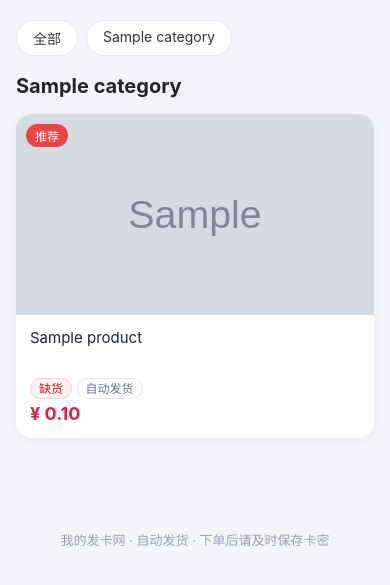
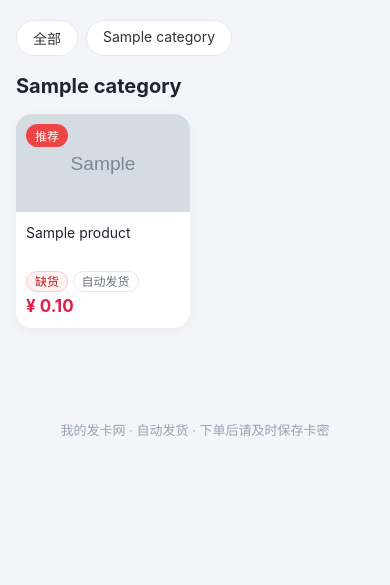
Before and after one commit to qwetcn/fakawang, a Flask app: page / in a window 390 px wide. Shown: the part 52-637 px from the top of the page. Run offline with Flask 3, Linux system fonts and the light colour scheme; data comes from the database, SQL or seed files in the repository; tables that the repository leaves empty hold one stand-in row (values such as "Sample post"); grey boxes marked "Sample" are stand-in pictures.

Commit message:
手机端商品卡片一行两个

```diff
--- a/static/style.css
+++ b/static/style.css
@@ -83,6 +83,11 @@ code { background: #f1f5f9; padding: 2px 6px; border-radius: 6px; font-size: 13p
   .buy-img { width: 100%; }
   .form-row { flex-direction: column; }
   .topbar nav { gap: 10px; font-size: 13px; }
+  .grid { grid-template-columns: repeat(2, 1fr); gap: 10px; }
+  .card-body { padding: 10px 10px 12px; }
+  .card-name { font-size: 14px; min-height: 42px; overflow: hidden; display: -webkit-box; -webkit-line-clamp: 2; -webkit-box-orient: vertical; }
+  .card-img.ph { font-size: 30px; }
+  .card-price { font-size: 17px; }
 }
 
 .qr-img { width: 240px; height: 240px; max-width: 80vw; border-radius: 12px; border: 1px solid #e6e7f0; }
```
